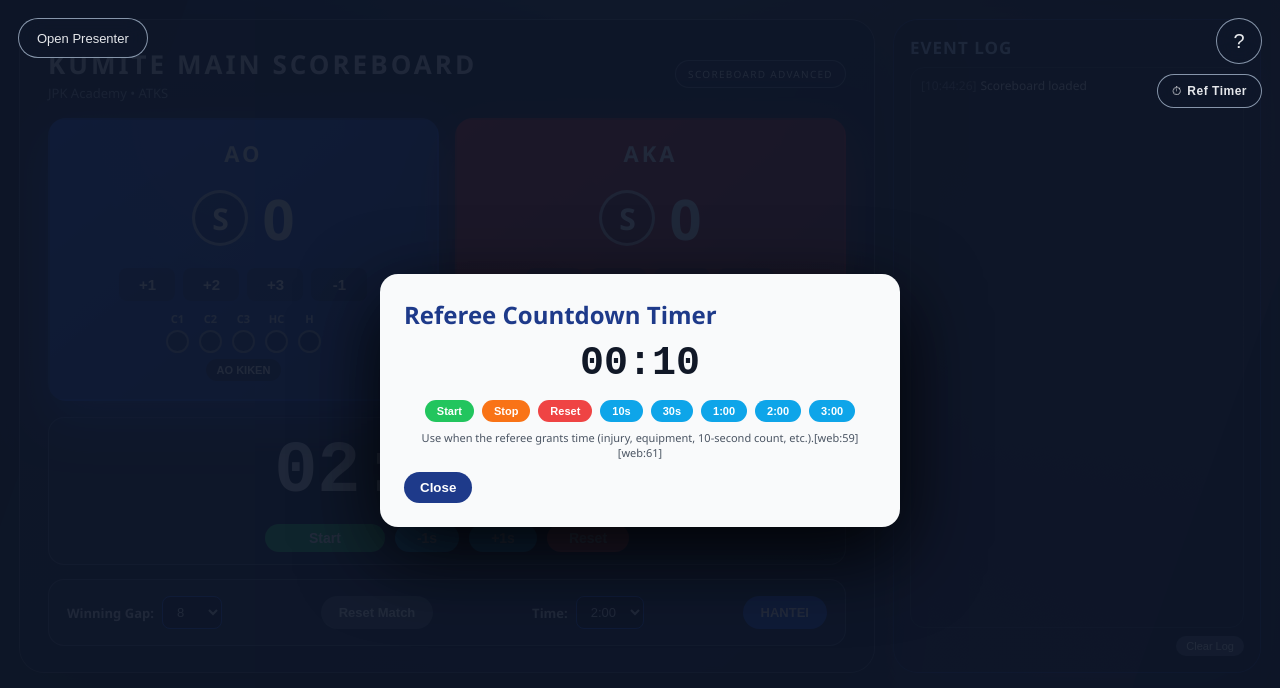
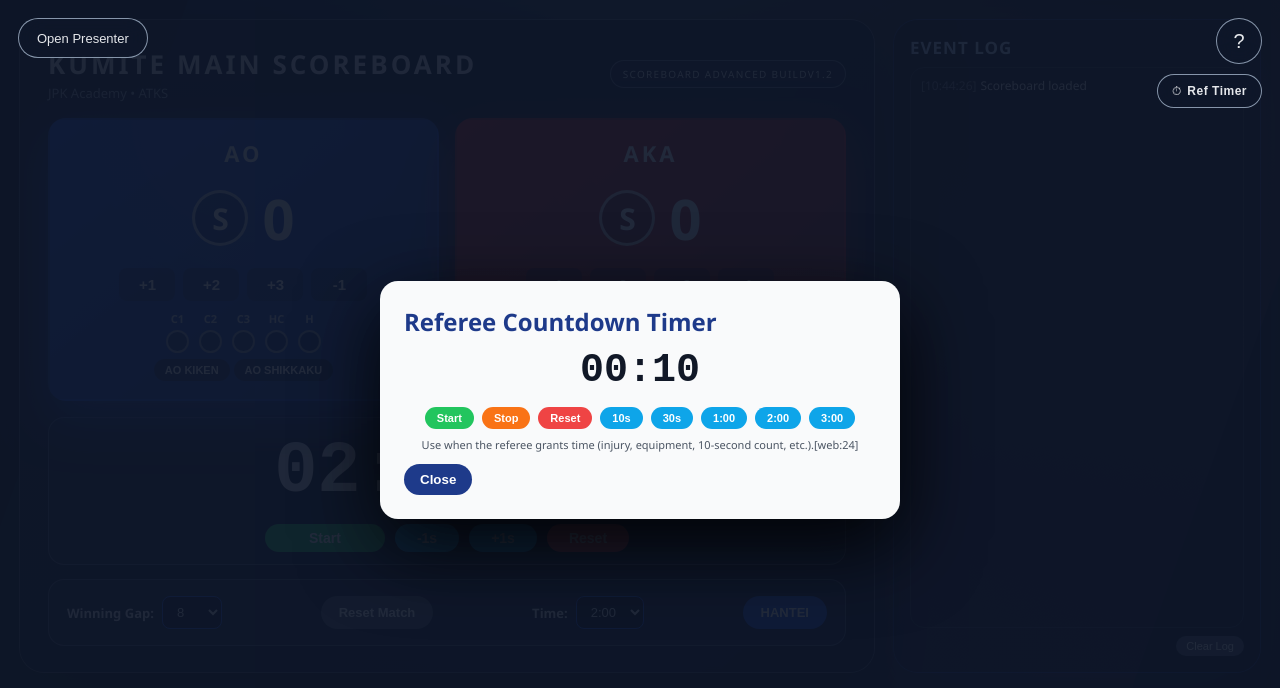
Before and after one commit to sempaidevatks-jpk/kumitescoreboardjpk, a plain HTML site: page index.html in a window 1280 px wide. Both pictures are taken after a click on the button "Referee Countdown Timer". Drawn offline with Linux system fonts and the light colour scheme.

Commit message:
BuildV1.2
Added New button for Shikkaku near the Kiken function with conformation

```diff
--- a/index.html
+++ b/index.html
@@ -396,7 +396,7 @@ body::before{
     </ul>
 
     <div class="help-note">
-      All key actions are logged in the Event Log on the right, so you can review every change if there is a protest or query.[web:176]
+      All key actions are logged in the Event Log on the right, so you can review every change if there is a protest or query.[web:24]
       <br><br>
       <strong>Made by Dev – JPK </strong>
     </div>
@@ -421,7 +421,7 @@ body::before{
       <button class="ref-preset-btn" onclick="setRefPreset(180)">3:00</button>
     </div>
     <div class="ref-timer-note">
-      Use when the referee grants time (injury, equipment, 10‑second count, etc.).[web:59][web:61]
+      Use when the referee grants time (injury, equipment, 10‑second count, etc.).[web:24]
     </div>
     <button class="close-help-btn" style="margin-top:12px" onclick="toggleRefModal()">Close</button>
   </div>
@@ -434,7 +434,7 @@ body::before{
         <h1>KUMITE MAIN SCOREBOARD</h1>
         <div class="subtitle"> JPK Academy • ATKS </div>
       </div>
-      <div class="header-badge">Scoreboard Advanced</div>
+      <div class="header-badge">Scoreboard Advanced BuildV1.2</div>
     </div>
 
     <div class="competitors">
@@ -459,6 +459,7 @@ body::before{
             <div class="penalty-item"><div class="penalty-label">H</div><span class="penalty-dot" onclick="toggleHansoku('ao')"></span></div>
           </div>
           <button class="kiken-btn" onclick="kikenWin('aka')">AO KIKEN</button>
+          <button class="kiken-btn" onclick="shikkakuWin('aka')">AO SHIKKAKU</button>
         </div>
       </div>
 
@@ -483,6 +484,7 @@ body::before{
             <div class="penalty-item"><div class="penalty-label">H</div><span class="penalty-dot" onclick="toggleHansoku('aka')"></span></div>
           </div>
           <button class="kiken-btn" onclick="kikenWin('ao')">AKA KIKEN</button>
+          <button class="kiken-btn" onclick="shikkakuWin('ao')">AKA SHIKKAKU</button>
         </div>
       </div>
     </div>
@@ -620,7 +622,7 @@ function sendStateToPresenter(){
     isRunning,
     banner: collectBannerState()
   };
-  presenterWin.postMessage(msg,'*'); // same origin context.[web:174]
+  presenterWin.postMessage(msg,'*');
 }
 
 /* Help modal */
@@ -800,7 +802,7 @@ function toggleSpecificPenalty(c,index){
   updatePenaltiesUI();
 }
 
-/* Hansoku & kiken */
+/* Hansoku & kiken & shikkaku */
 function toggleHansoku(c){
   const index=4;
   penaltyStates[c][index]=!penaltyStates[c][index];
@@ -826,6 +828,15 @@ function kikenWin(winner){
   pauseTimer();
   logAction('Win by kiken for '+winner.toUpperCase());
   showWinner("KIKEN");
+}
+function shikkakuWin(winner){
+  if(!confirm("Confirm SHIKKAKU (disqualification) win for "+winner.toUpperCase()+"?"))return;
+  scores.aka=0;scores.ao=0;
+  scores[winner]=8;
+  updateDisplay();
+  pauseTimer();
+  logAction('Win by shikkaku for '+winner.toUpperCase());
+  showWinner("SHIKKAKU");
 }
 
 /* UI update */
@@ -906,6 +917,7 @@ function showWinner(reason=null,forcedWinner=null){
     else if(mode==="SENSHU")titleEl.textContent="WINNER (BY SENSHU)";
     else if(mode==="HANSOKU")titleEl.textContent="WINNER (HANSOKU)";
     else if(mode==="KIKEN")titleEl.textContent="WINNER (BY KIKEN)";
+    else if(mode==="SHIKKAKU")titleEl.textContent="WINNER (SHIKKAKU)";
     else if(mode==="GAP")titleEl.textContent="WINNER";
     else titleEl.textContent="WINNER";
 
```
